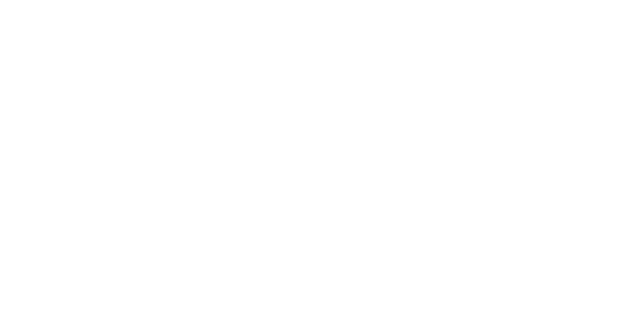
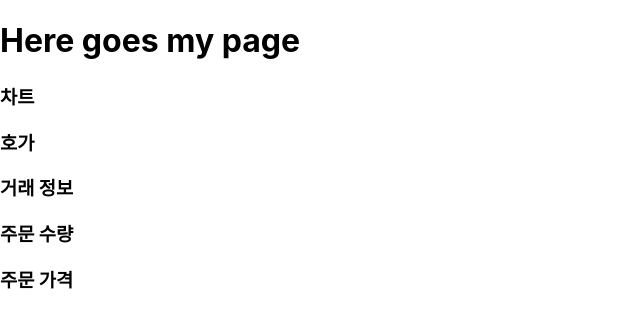
Before and after one commit to 2023KoscomTeam1/react-front, a React (Create React App) app: page /assets/detail/1 in a window 1280 px wide. Before the commit this address had no page. Shown: the top 328 px of the page, without its empty margins (0-640 px from the left). Built offline with nearby package versions, Linux system fonts and the light colour scheme.

Commit message:
feat: Detail router

```diff
--- a/src/App.js
+++ b/src/App.js
@@ -3,6 +3,7 @@
 import Login from "./routes/Login";
 import List from "./routes/List";
 import MyPage from "./routes/MyPage";
+import Detail from "./routes/Detail";
 
 function App() {
   return (
@@ -11,6 +12,7 @@
         <Route path="/" element={<Home />} />
         <Route path="/login" element={<Login />} />
         <Route path="/assets" element={<List />} />
+        <Route path="/assets/detail/:id" element={<Detail />} />
         <Route path="/user/:id" element={<MyPage />} />
       </Routes>
     </Router>
--- a/src/routes/Detail.js
+++ b/src/routes/Detail.js
@@ -12,30 +12,40 @@
 }) {
   const { id } = useParams();
   const [loading, setLoading] = useState(true);
-  const [detail, setDetail] = useState({});
-  const getDetail = async () => {
+  const [prices, setPrices] = useState({});
+  const getPrices = async () => {
     // 아래의 데이터는 asset_id에 맞는 시세 데이터(차트, 호가, 거래정보), 잔고 데이터 fetch했다는 가정 하의 데이터임
-    const json = {
-      password: "1",
-      user_place: "충청도",
-      user_assets: { asset_id: "1", count: 1, average_price: 13.4 },
-      balance: 432.153,
-      user_type: 0,
-    };
-    console.log(json);
-    setUsers(json);
-    console.log("this is users", users);
+    const prices = [
+      {
+        10000: 10,
+      },
+      { 10500: 20 },
+      { 9500: 20 },
+      { 9000: 30 },
+    ];
+    console.log(prices);
+    setPrices(prices);
     console.log(id);
     setLoading(false);
   };
   useEffect(() => {
-    getUsers();
+    getPrices();
   }, []);
 
   return (
     <div>
       <h1>Here goes my page</h1>
-      {loading ? <h1>Loading</h1> : <div>{users.user_id}</div>}
+      {loading ? (
+        <h1>Loading</h1>
+      ) : (
+        <div>
+          <h3>차트</h3>
+          <h3>호가</h3>
+          <h3>거래 정보</h3>
+          <h3>주문 수량</h3>
+          <h3>주문 가격</h3>
+        </div>
+      )}
     </div>
   );
 }
```
